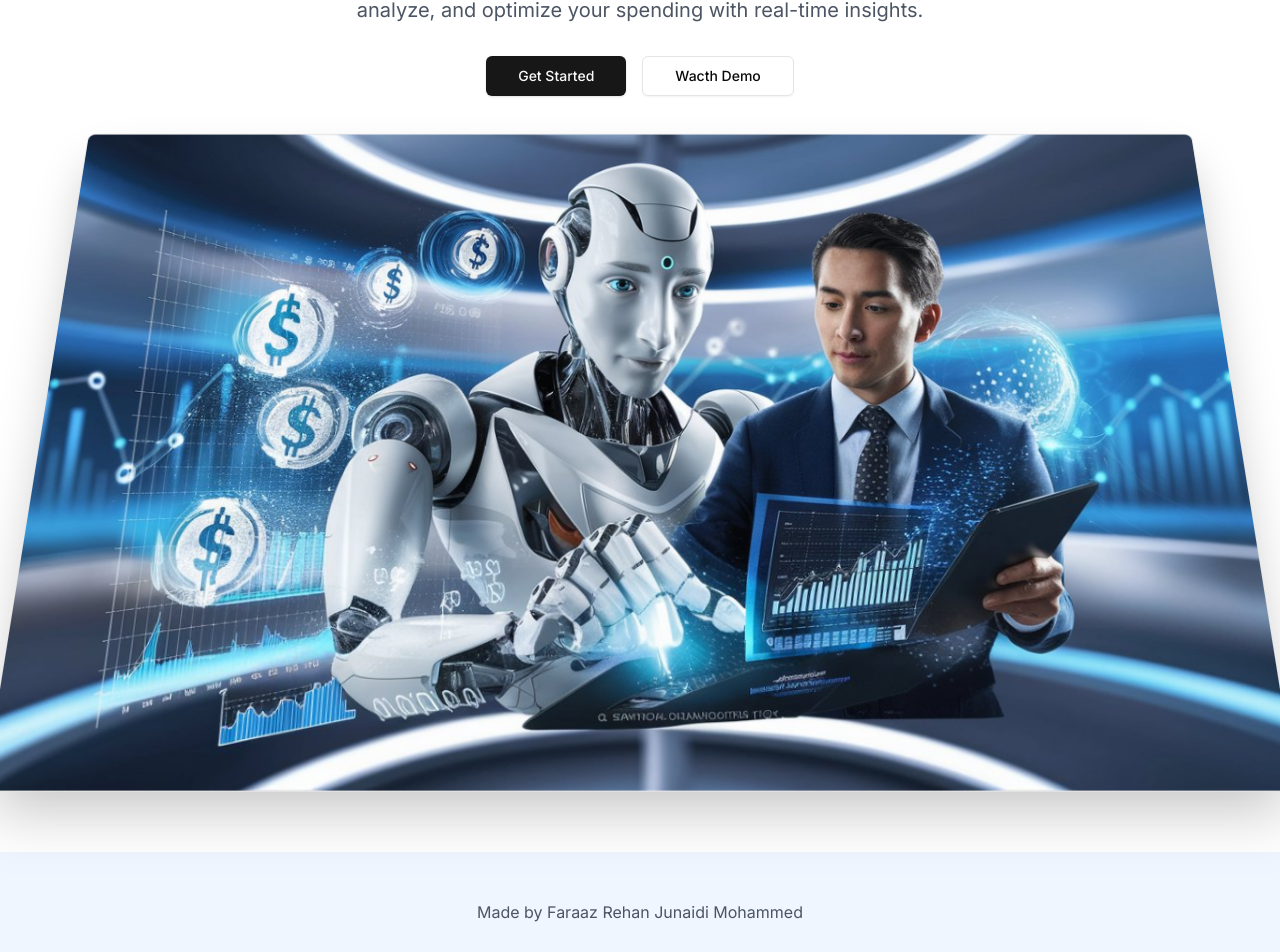
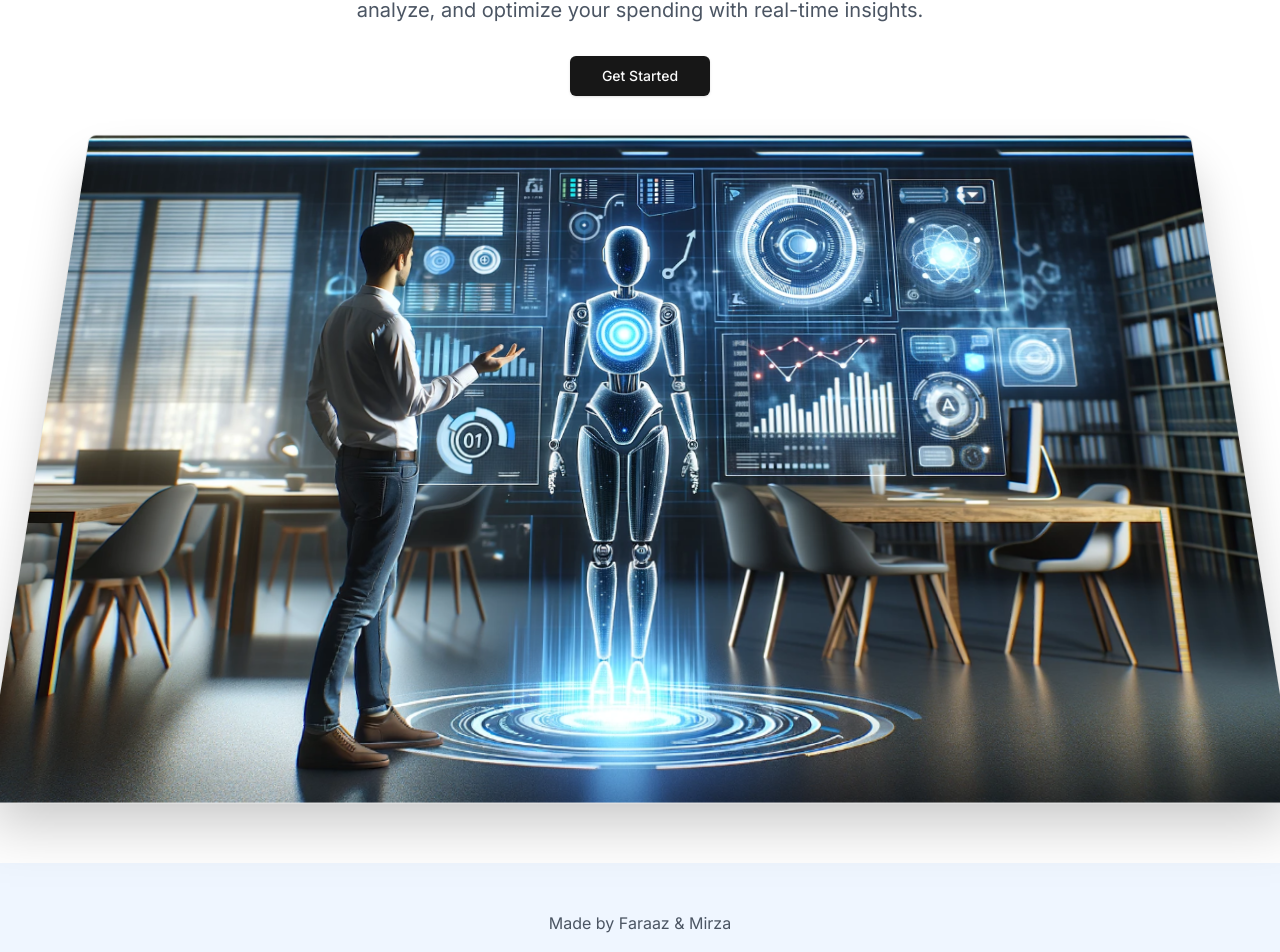
Before and after one commit to Faraazrehan2002/FinancialAI, a Next.js app: page / in a window 1280 px wide. Shown: the part 410-1362 px from the top of the page. Built offline with nearby package versions, Linux system fonts and the light colour scheme; no server answers.

Commit message:
Hero Section

```diff
--- a/app/layout.js
+++ b/app/layout.js
@@ -23,7 +23,7 @@ export default function RootLayout({ children }) {
           <footer className="bg-blue-50 py-12">
             <div className="container mx-auto px-4 text-center text-gray-600">
               <p>
-                Made by Faraaz Rehan Junaidi Mohammed
+                Made by Faraaz & Mirza
               </p>
             </div>
           </footer>
--- a/components/hero.jsx
+++ b/components/hero.jsx
@@ -43,15 +43,12 @@ const HeroSection = () => {
                 <Link href="/dashboard">
                     <Button size = "lg" className='px-8'>Get Started</Button>
                 </Link>
-                <Link href="https://www.youtube.com/watch?v=egS6fnZAdzk&t=82s">
-                    <Button size = "lg" variant = 'outline' className='px-8'>Wacth Demo</Button>
-                </Link>
             </div>
         </div>
         <div className='hero-image-wrapper'>
             <div ref = {imageRef} className='hero-image'>
                 <Image
-                 src = '/banner.jpeg'
+                 src = '/banner.png'
                  width = {1200}
                  height = {720}
                  alt = "Dashboard Preview"
```
